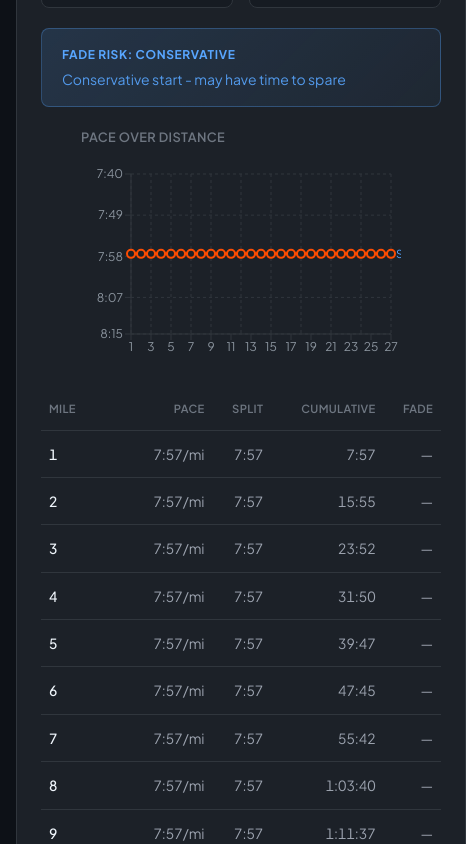
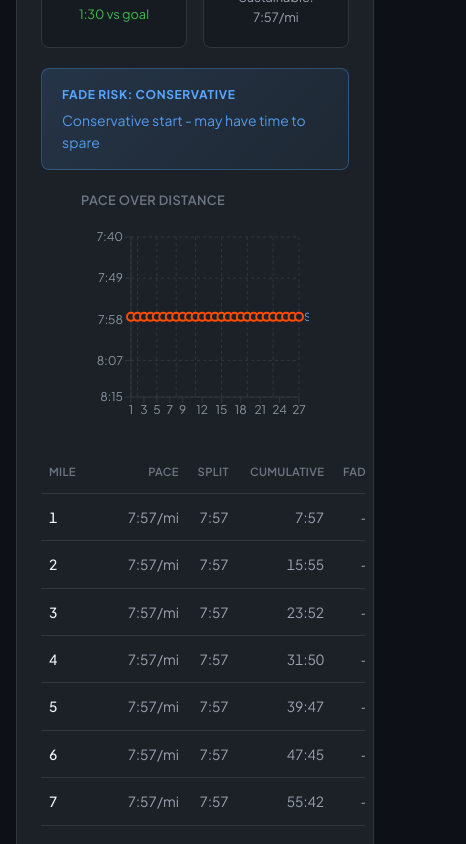
Before and after one commit to pswk1/blocklens, a React (Vite) app: page / in a window 390 px wide. Shown: the part 860-1704 px from the top of the page, 466 px wide, since content can reach past the window. Built offline with nearby package versions, Linux system fonts and the light colour scheme.

Commit message:
improve mobile responsiveness

```diff
--- a/src/index.css
+++ b/src/index.css
@@ -33,6 +33,7 @@ body {
   color: var(--text-primary);
   line-height: 1.6;
   min-height: 100vh;
+  overflow-x: hidden;
 }
 
 h1, h2, h3 {
@@ -47,6 +48,7 @@ h1, h2, h3 {
   margin: 0 auto;
   padding: 2rem;
   min-height: 100vh;
+  overflow-x: hidden;
 }
 
 .app-title {
@@ -117,7 +119,7 @@ h1, h2, h3 {
 
   .split-table {
     font-size: 0.8rem;
-    min-width: 400px;
+    min-width: 340px;
   }
 
   .split-table th,
@@ -150,6 +152,8 @@ h1, h2, h3 {
   border: 1px solid var(--border-color);
   border-radius: var(--border-radius);
   padding: 1.5rem;
+  max-width: 100%;
+  overflow-x: hidden;
 }
 
 .panel h2 {
@@ -440,6 +444,8 @@ h1, h2, h3 {
 /* Pace chart */
 .pace-chart {
   margin-bottom: 1.5rem;
+  max-width: 100%;
+  overflow-x: auto;
 }
 
 .pace-chart h3 {
```
